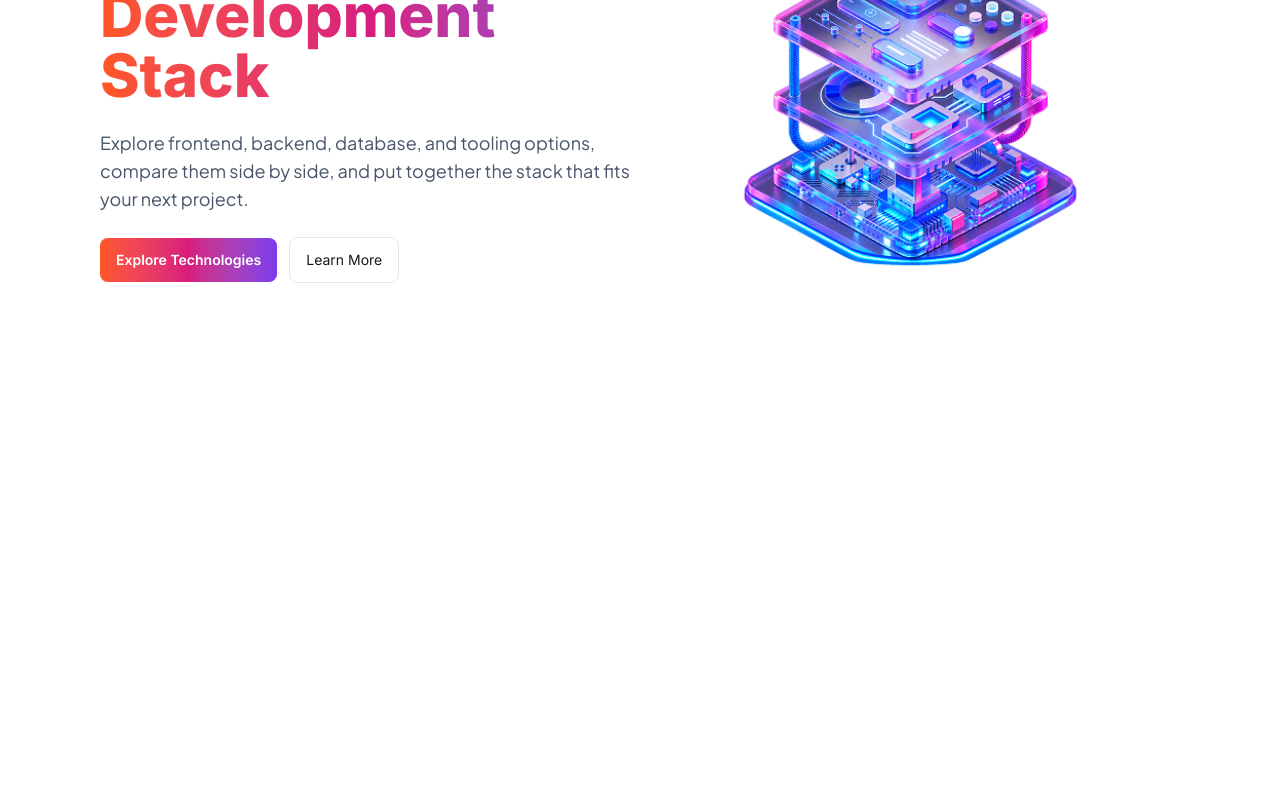
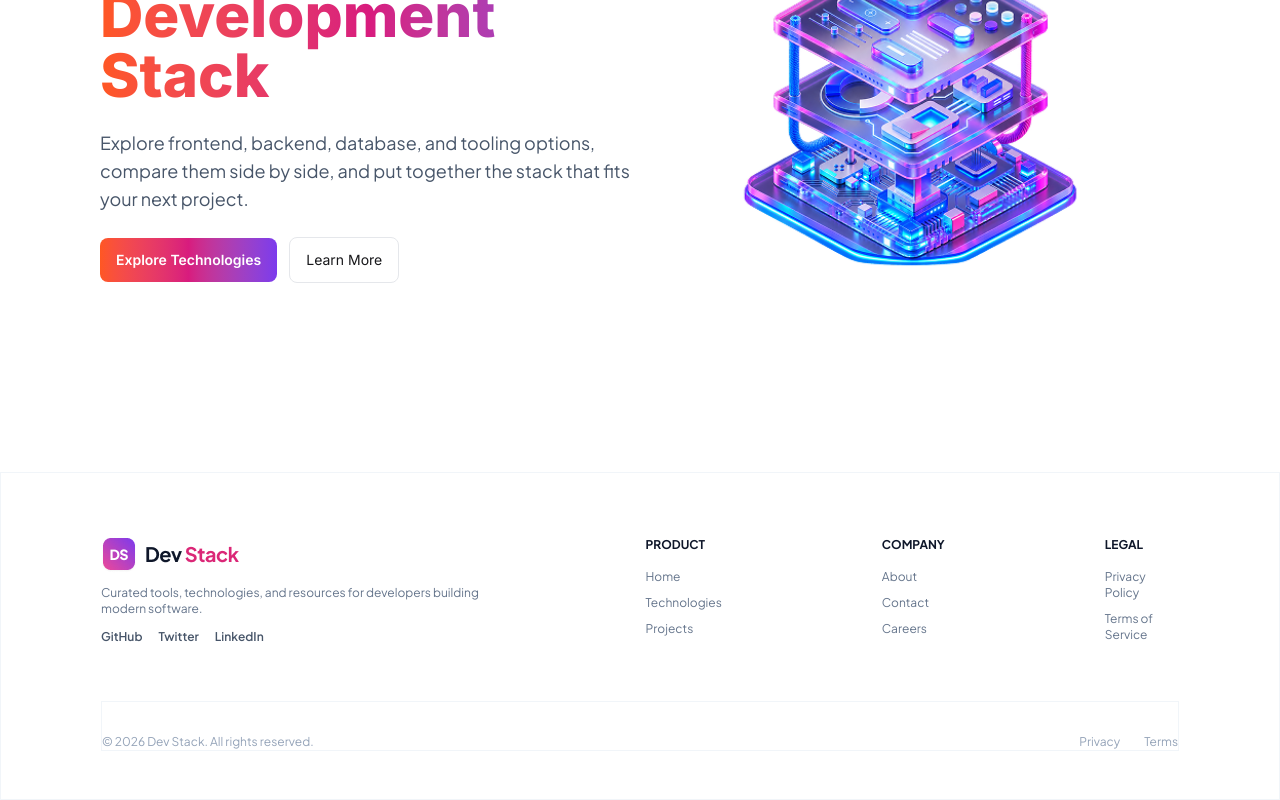
Before and after one commit to Mahfuz1907/B14-A05, a React (Vite) app: page / in a window 1280 px wide. Shown: the part 360-1160 px from the top of the page. Before the commit the page ends 832 px from the top, so only its background shows below. Built offline with nearby package versions, Linux system fonts and the light colour scheme.

Commit message:
added footer

```diff
--- a/src/App.tsx
+++ b/src/App.tsx
@@ -1,5 +1,6 @@
 import './App.css'
 import Banner from './Components/Banner/Banner'
+import Footer from './Components/Footer/Footer'
 import Navbar from './Components/Navbar/Navbar'
 
 function App() {
@@ -8,6 +9,7 @@ function App() {
     <div>
       <Navbar />
       <Banner />
+      <Footer />
     </div>
   )
 }
--- /dev/null
+++ b/src/Components/Footer/Footer.tsx
@@ -0,0 +1,51 @@
+import '../../App.css';
+
+function Footer() {
+    return (
+        <div className='border border-[#f1f5f9] bg-white px-25 pt-16 pb-12 flex flex-col justify-between items-start gap-14'>
+            <div className='flex flex-row justify-start items-start gap-10 lg:gap-40'>
+                <div className='flex flex-col justify-between items-start gap-3'>
+                    <img src="/assets/logo-text.png" alt="" />
+                    <p className='text-[#64748b] pjs text-xs font-normal'>Curated tools, technologies, and resources for developers building modern software.</p>
+                    <ul className='flex flex-row justify-start items-center gap-4 text-[#475569] pjs text-xs font-semibold'>
+                        <li className='cursor-pointer hover:text-[#d91b7e]'>GitHub</li>
+                        <li className='cursor-pointer hover:text-[#d91b7e]'>Twitter</li>
+                        <li className='cursor-pointer hover:text-[#d91b7e]'>LinkedIn</li>
+                    </ul>
+                </div>
+                <div className='flex flex-col justify-between items-start gap-4'>
+                    <h1 className='text-[#0f172a] pjs text-xs font-bold'>PRODUCT</h1>
+                    <ul className='flex flex-col justify-between items-start gap-2.5 pjs text-[#64748b] text-xs font-normal'>
+                        <li className='cursor-pointer hover:text-black'>Home</li>
+                        <li className='cursor-pointer hover:text-black'>Technologies</li>
+                        <li className='cursor-pointer hover:text-black'>Projects</li>
+                    </ul>
+                </div>
+                <div className='flex flex-col justify-between items-start gap-4'>
+                    <h1 className='text-[#0f172a] pjs text-xs font-bold'>COMPANY</h1>
+                    <ul className='flex flex-col justify-between items-start gap-2.5 pjs text-[#64748b] text-xs font-normal'>
+                        <li className='cursor-pointer hover:text-black'>About</li>
+                        <li className='cursor-pointer hover:text-black'>Contact</li>
+                        <li className='cursor-pointer hover:text-black'>Careers</li>
+                    </ul>
+                </div>
+                <div className='flex flex-col justify-between items-start gap-4'>
+                    <h1 className='text-[#0f172a] pjs text-xs font-bold'>LEGAL</h1>
+                    <ul className='flex flex-col justify-between items-start gap-2.5 pjs text-[#64748b] text-xs font-normal'>
+                        <li className='cursor-pointer hover:text-black'>Privacy Policy</li>
+                        <li className='cursor-pointer hover:text-black'>Terms of Service</li>
+                    </ul>
+                </div>
+            </div>
+            <div className='border border-[#f1f5f9] pt-8 pjs text-xs font-normal text-[#94a3b8] flex flex-row justify-between items-end w-full'>
+                <p>© 2026 Dev Stack. All rights reserved.</p>
+                <ul className='flex flex-row justify-end items-center gap-6'>
+                    <li className='cursor-pointer hover:text-black'>Privacy</li>
+                    <li className='cursor-pointer hover:text-black'>Terms</li>
+                </ul>
+            </div>
+        </div>
+    );
+};
+
+export default Footer;
```
